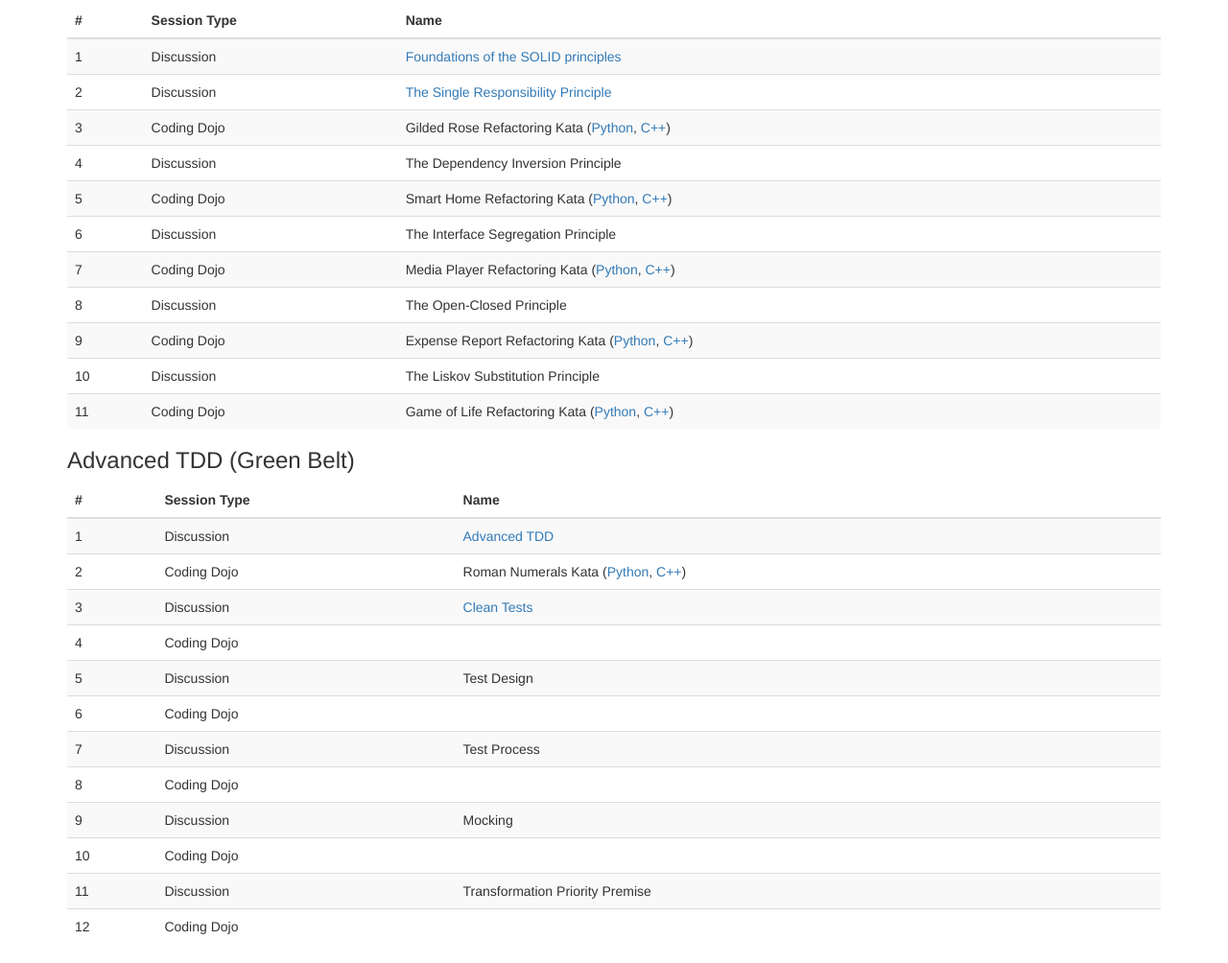
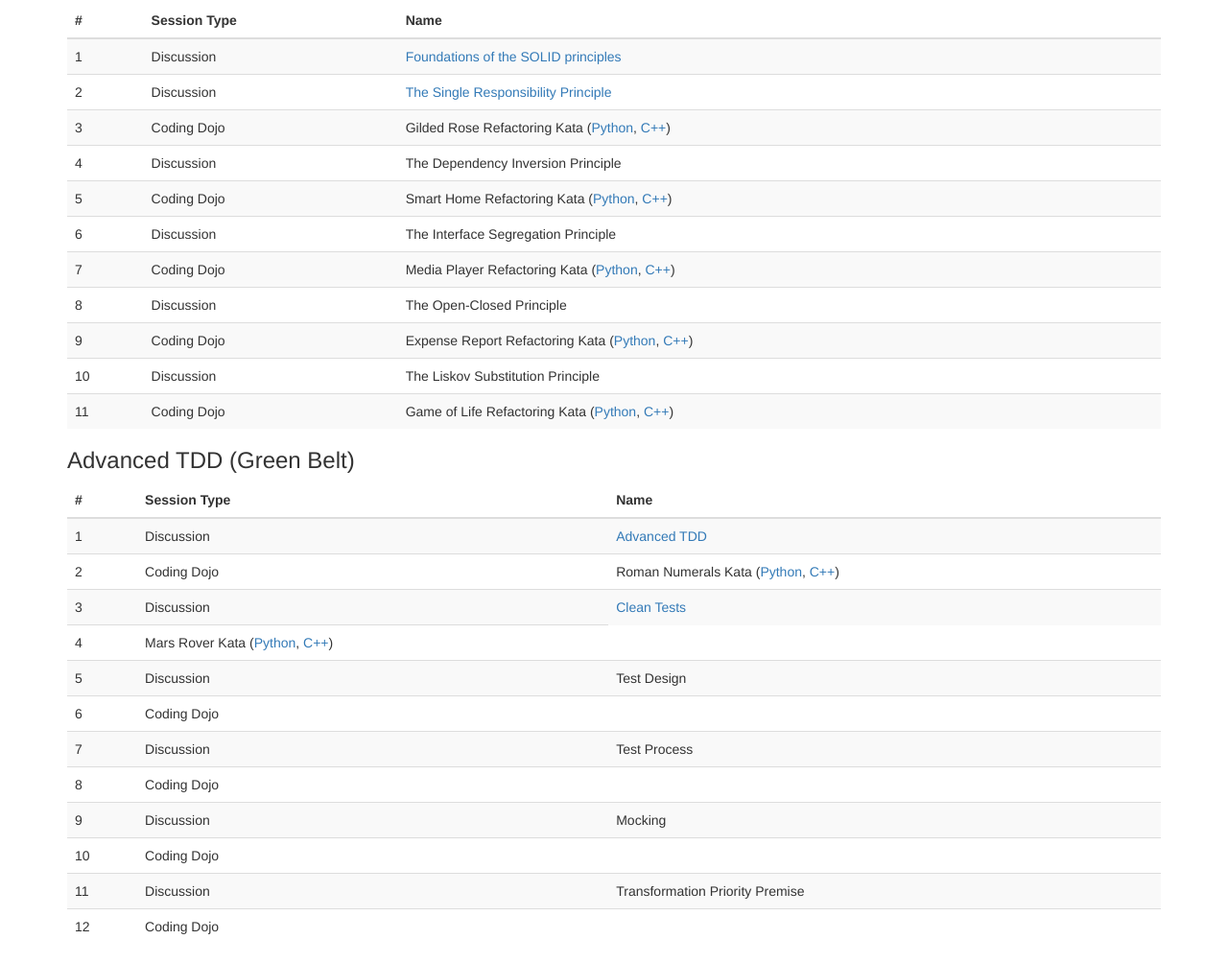
Before and after one commit to Coding-Cuddles/slides, a plain HTML site: page _site/index.html in a window 1280 px wide. Shown: the part 1080-2084 px from the top of the page at 96% size. Drawn offline with nearby package versions, Linux system fonts and the light colour scheme.

Commit message:
Add Mars Rover Kata (#40)

```diff
--- a/_site/index.html
+++ b/_site/index.html
@@ -253,8 +253,9 @@
           </tr>
           <tr>
             <td>4</td>
-            <td>Coding Dojo</td>
-            <td>
+            <td>Mars Rover Kata
+              (<a href="https://github.com/Coding-Cuddles/mars-rover-python-kata">Python</a>,
+              <a href="https://github.com/Coding-Cuddles/mars-rover-cpp-kata">C++</a>)
             </td>
           </tr>
           <tr>
```
Also changed, not shown: README.md.
